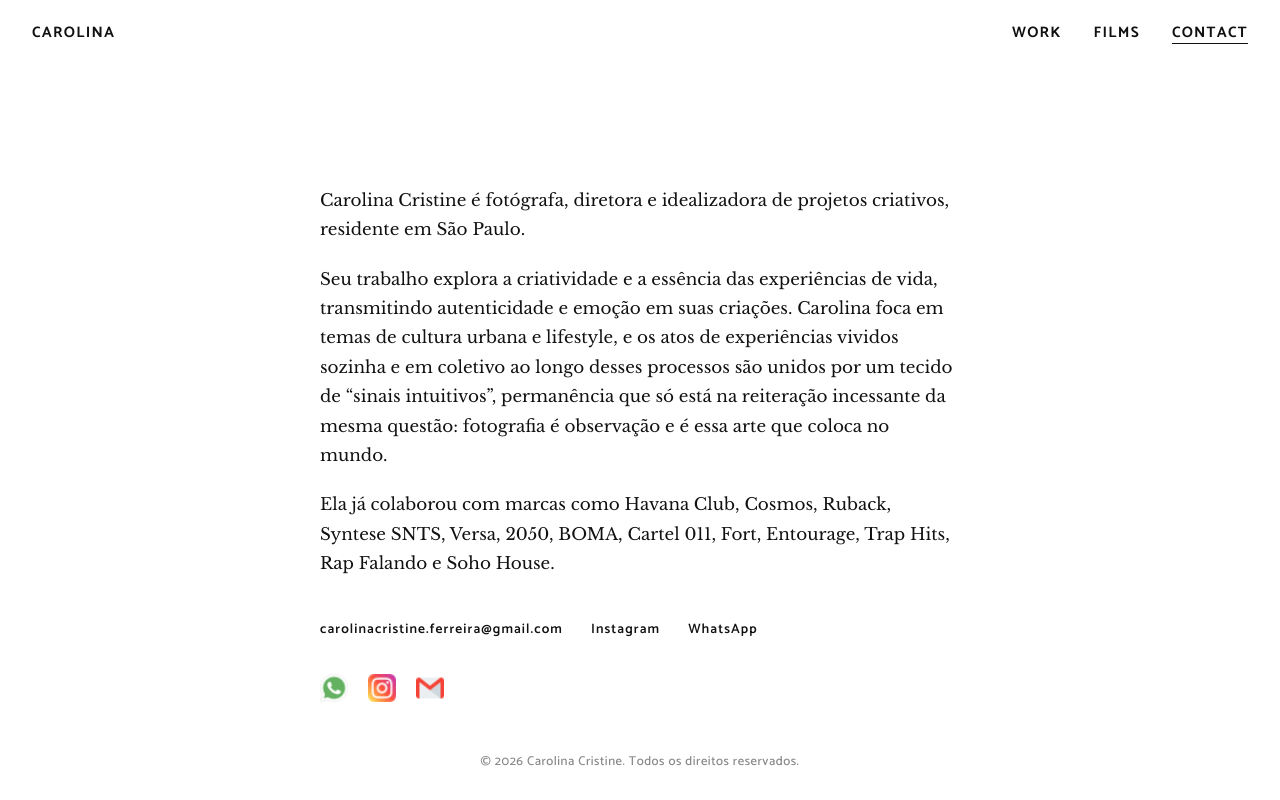
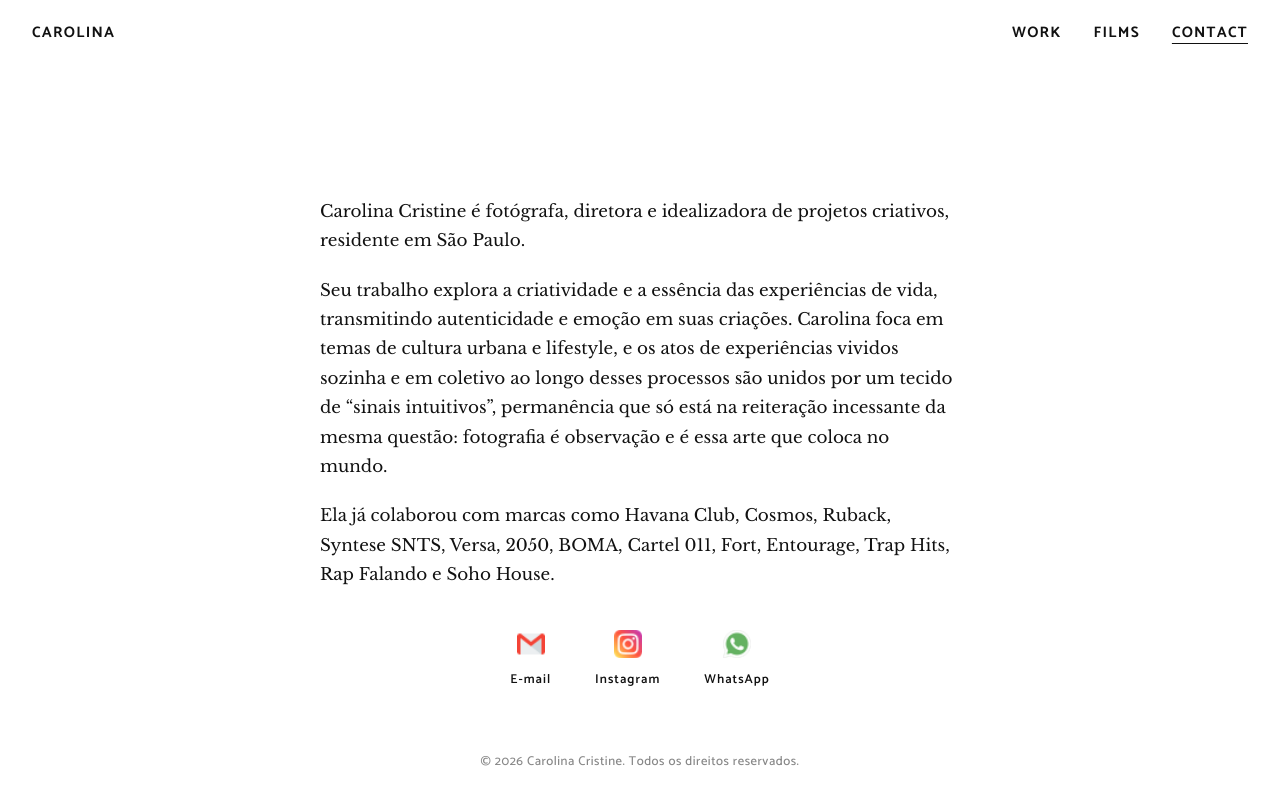
Before and after one commit to enzossilva/carolina, a plain HTML site: page contact.html in a window 1280 px wide. Drawn offline with nearby package versions, Linux system fonts and the light colour scheme.

Commit message:
Group contact icons with matching labels and order.

```diff
--- a/contact.html
+++ b/contact.html
@@ -21,22 +21,26 @@
             <p>Carolina Cristine é fotógrafa, diretora e idealizadora de projetos criativos, residente em São Paulo.</p>
             <p>Seu trabalho explora a criatividade e a essência das experiências de vida, transmitindo autenticidade e emoção em suas criações. Carolina foca em temas de cultura urbana e lifestyle, e os atos de experiências vividos sozinha e em coletivo ao longo desses processos são unidos por um tecido de “sinais intuitivos”, permanência que só está na reiteração incessante da mesma questão: fotografia é observação e é essa arte que coloca no mundo.</p>
             <p>Ela já colaborou com marcas como Havana Club, Cosmos, Ruback, Syntese SNTS, Versa, 2050, BOMA, Cartel 011, Fort, Entourage, Trap Hits, Rap Falando e Soho House.</p>
-            <ul class="contact-links">
-                <li><a href="mailto:carolinacristine.ferreira@gmail.com">carolinacristine.ferreira@gmail.com</a></li>
-                <li><a href="https://www.instagram.com/cacristine___" target="_blank" rel="noopener noreferrer">Instagram</a></li>
-                <li><a href="https://wa.me/5511944649361" target="_blank" rel="noopener noreferrer">WhatsApp</a></li>
+            <ul class="contact-channels">
+                <li>
+                    <a href="mailto:carolinacristine.ferreira@gmail.com">
+                        <img src="images/gmail.png" alt="">
+                        <span>E-mail</span>
+                    </a>
+                </li>
+                <li>
+                    <a href="https://www.instagram.com/cacristine___" target="_blank" rel="noopener noreferrer">
+                        <img src="images/instagram.png" alt="">
+                        <span>Instagram</span>
+                    </a>
+                </li>
+                <li>
+                    <a href="https://wa.me/5511944649361" target="_blank" rel="noopener noreferrer">
+                        <img src="images/whatsapp.png" alt="">
+                        <span>WhatsApp</span>
+                    </a>
+                </li>
             </ul>
-            <div class="contact-social">
-                <a href="https://wa.me/5511944649361" target="_blank" rel="noopener noreferrer" aria-label="WhatsApp">
-                    <img src="images/whatsapp.png" alt="">
-                </a>
-                <a href="https://www.instagram.com/cacristine___" target="_blank" rel="noopener noreferrer" aria-label="Instagram">
-                    <img src="images/instagram.png" alt="">
-                </a>
-                <a href="mailto:carolinacristine.ferreira@gmail.com" aria-label="E-mail">
-                    <img src="images/gmail.png" alt="">
-                </a>
-            </div>
         </div>
         <footer>
             <p>&copy; 2026 Carolina Cristine. Todos os direitos reservados.</p>
--- a/style.css
+++ b/style.css
@@ -164,20 +164,35 @@ header {
     text-underline-offset: 4px;
 }
 
-.contact-social {
+.contact-channels {
+    list-style: none;
     display: flex;
-    align-items: center;
-    gap: 1.25rem;
-    margin-top: 2rem;
+    justify-content: center;
+    align-items: flex-start;
+    gap: 2.75rem;
+    margin-top: 2.5rem;
+    font-family: "Catamaran", sans-serif;
 }
 
-.contact-social a {
-    display: inline-flex;
-    width: 28px;
+.contact-channels a {
+    display: flex;
+    flex-direction: column;
+    align-items: center;
+    gap: 0.7rem;
+    color: #111;
+    text-decoration: none;
+    font-size: 0.8rem;
+    font-weight: 600;
+    letter-spacing: 0.08em;
 }
 
-.contact-social img {
-    width: 100%;
+.contact-channels a:hover span {
+    text-decoration: underline;
+    text-underline-offset: 4px;
+}
+
+.contact-channels img {
+    width: 28px;
     height: auto;
     display: block;
 }
@@ -269,6 +284,10 @@ footer {
         gap: 0.75rem;
     }
 
+    .contact-channels {
+        gap: 1.75rem;
+    }
+
     .films-grid {
         grid-template-columns: 1fr;
         gap: 2.5rem;
```
Also changed, not shown: 1 other file.
